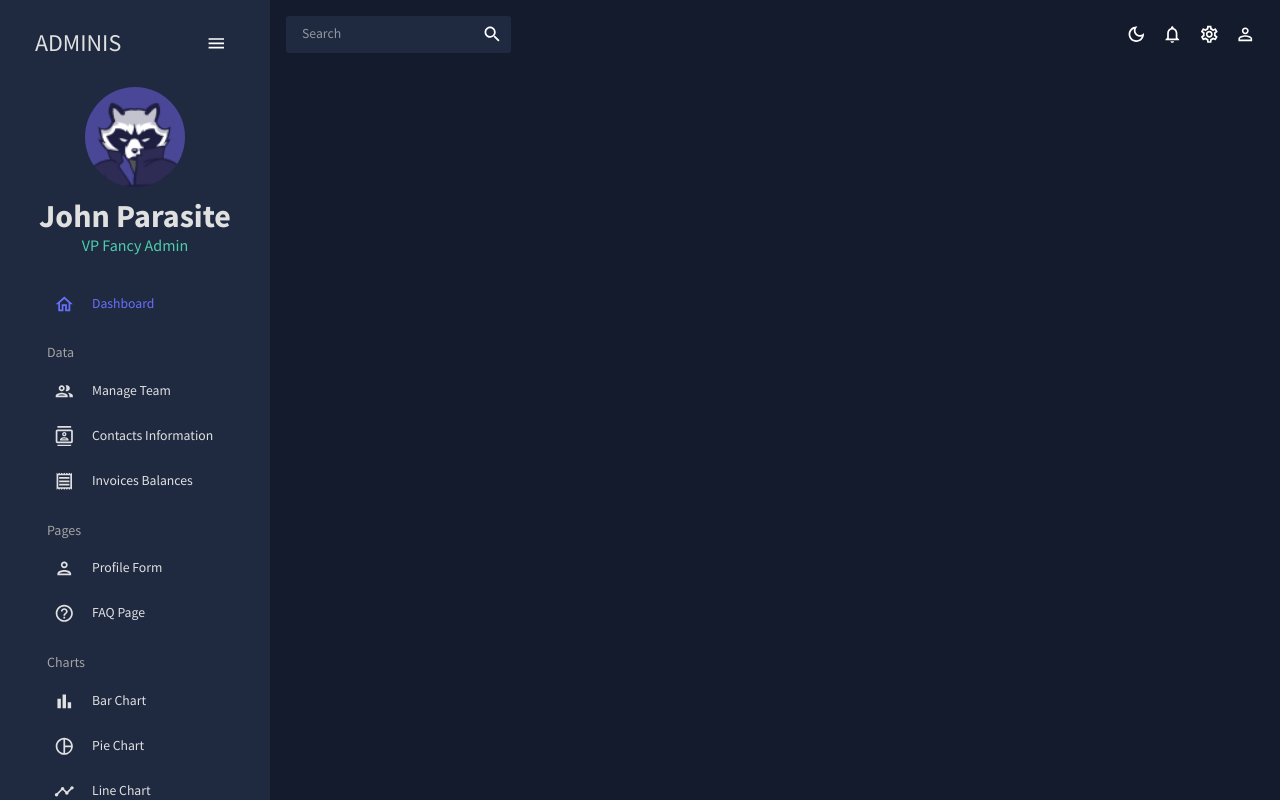
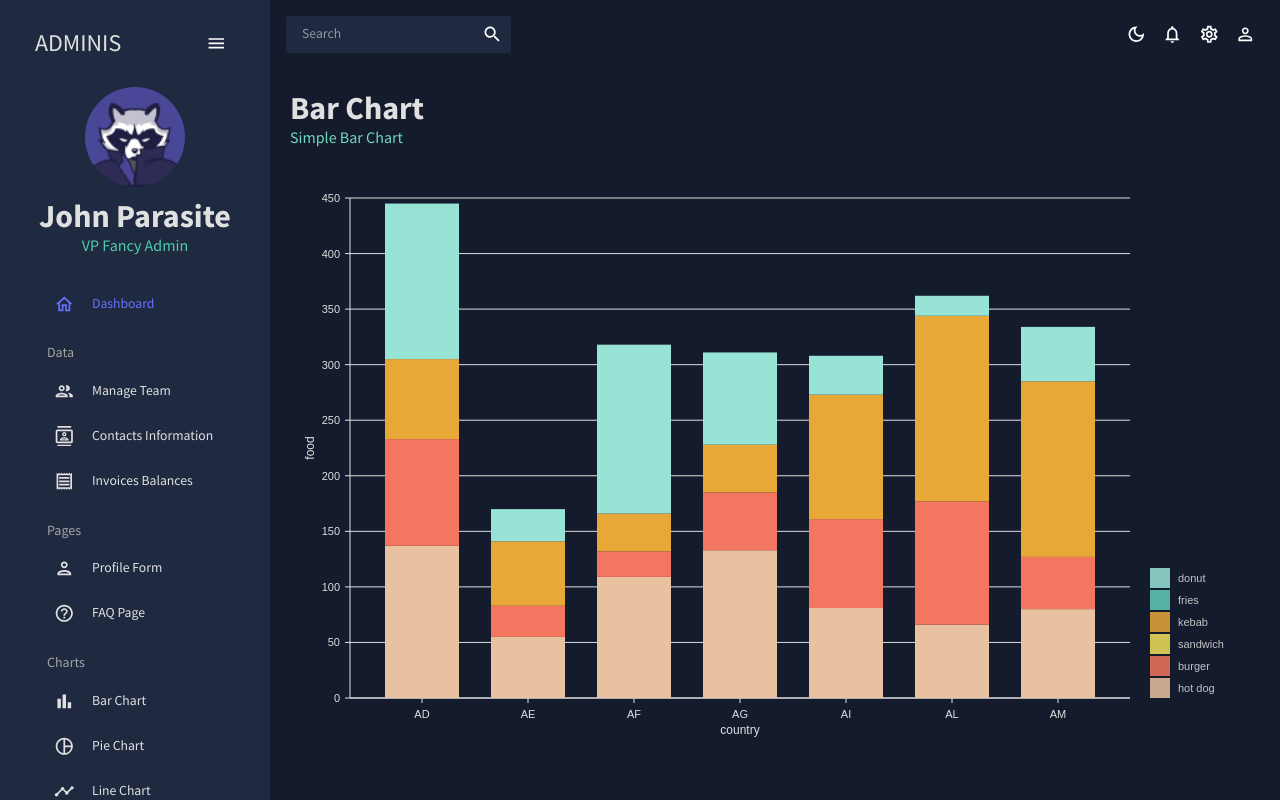
Before and after one commit to JohnTheParasite/React-Dashboard, a React (Vite) app: page /bar in a window 1280 px wide. Built offline with nearby package versions, Linux system fonts and the light colour scheme.

Commit message:
feat: bar chart added

```diff
--- a/src/App.jsx
+++ b/src/App.jsx
@@ -9,7 +9,7 @@
 import Invoices from './pages/invoices';
 import UserCreation from './pages/userCreation';
 import FAQ from './pages/faq';
-// import Bar from './pages/bar';
+import Bar from './pages/Charts/Bar';
 // import Line from './pages/line';
 // import Pie from './pages/pie';
 
@@ -34,7 +34,7 @@
               <Route path="/invoices" element={<Invoices />} />
               <Route path="/newuser" element={<UserCreation />} />
               <Route path="/faq" element={<FAQ />} />
-              {/* <Route path="/bar" element={<Bar />} /> */}
+              <Route path="/bar" element={<Bar />} />
               {/* <Route path="/pie" element={<Pie />} /> */}
               {/* <Route path="/line" element={<Line />} /> */}
               {/* <Route path="/geography" element={<Geography />} /> */}
--- /dev/null
+++ b/src/components/BarChart.jsx
@@ -0,0 +1,132 @@
+import { memo } from 'react';
+
+import { useTheme } from '@mui/material';
+import { ResponsiveBar } from '@nivo/bar';
+import { tokens } from '../theme';
+import { mockBarData as data } from '../data/mockData';
+
+const BarChart = ({ isDashboard = false }) => {
+  const theme = useTheme();
+  const colors = tokens(theme.palette.mode);
+
+  return (
+    <ResponsiveBar
+      data={data}
+      theme={{
+        // added
+        axis: {
+          domain: {
+            line: {
+              stroke: colors.grey[100],
+            },
+          },
+          legend: {
+            text: {
+              fill: colors.grey[100],
+            },
+          },
+          ticks: {
+            line: {
+              stroke: colors.grey[100],
+              strokeWidth: 1,
+            },
+            text: {
+              fill: colors.grey[100],
+            },
+          },
+        },
+        legends: {
+          text: {
+            fill: colors.grey[100],
+          },
+        },
+      }}
+      keys={['hot dog', 'burger', 'sandwich', 'kebab', 'fries', 'donut']}
+      indexBy="country"
+      margin={{ top: 50, right: 130, bottom: 50, left: 60 }}
+      padding={0.3}
+      valueScale={{ type: 'linear' }}
+      indexScale={{ type: 'band', round: true }}
+      colors={{ scheme: 'nivo' }}
+      defs={[
+        {
+          id: 'dots',
+          type: 'patternDots',
+          background: 'inherit',
+          color: '#38bcb2',
+          size: 4,
+          padding: 1,
+          stagger: true,
+        },
+        {
+          id: 'lines',
+          type: 'patternLines',
+          background: 'inherit',
+          color: '#eed312',
+          rotation: -45,
+          lineWidth: 6,
+          spacing: 10,
+        },
+      ]}
+      borderColor={{
+        from: 'color',
+        modifiers: [['darker', '1.6']],
+      }}
+      axisTop={null}
+      axisRight={null}
+      axisBottom={{
+        tickSize: 5,
+        tickPadding: 5,
+        tickRotation: 0,
+        legend: isDashboard ? undefined : 'country', // changed
+        legendPosition: 'middle',
+        legendOffset: 32,
+      }}
+      axisLeft={{
+        tickSize: 5,
+        tickPadding: 5,
+        tickRotation: 0,
+        legend: isDashboard ? undefined : 'food', // changed
+        legendPosition: 'middle',
+        legendOffset: -40,
+      }}
+      enableLabel={false}
+      labelSkipWidth={12}
+      labelSkipHeight={12}
+      labelTextColor={{
+        from: 'color',
+        modifiers: [['darker', 1.6]],
+      }}
+      legends={[
+        {
+          dataFrom: 'keys',
+          anchor: 'bottom-right',
+          direction: 'column',
+          justify: false,
+          translateX: 120,
+          translateY: 0,
+          itemsSpacing: 2,
+          itemWidth: 100,
+          itemHeight: 20,
+          itemDirection: 'left-to-right',
+          itemOpacity: 0.85,
+          symbolSize: 20,
+          effects: [
+            {
+              on: 'hover',
+              style: {
+                itemOpacity: 1,
+              },
+            },
+          ],
+        },
+      ]}
+      role="application"
+      barAriaLabel={function (e) {
+        return e.id + ': ' + e.formattedValue + ' in country: ' + e.indexValue;
+      }}
+    />
+  );
+};
+
+export default memo(BarChart);
--- /dev/null
+++ b/src/pages/Charts/Bar/Bar.jsx
@@ -0,0 +1,17 @@
+import { Box } from '@mui/material';
+import Header from '../../../components/Header';
+import BarChart from '../../../components/BarChart';
+import { memo } from 'react';
+
+const Bar = () => {
+  return (
+    <Box m="20px">
+      <Header title="Bar Chart" subtitle="Simple Bar Chart" />
+      <Box height="75vh">
+        <BarChart />
+      </Box>
+    </Box>
+  );
+};
+
+export default memo(Bar);
--- /dev/null
+++ b/src/pages/Charts/Bar/index.jsx
@@ -0,0 +1 @@
+export { default } from './Bar';
```
